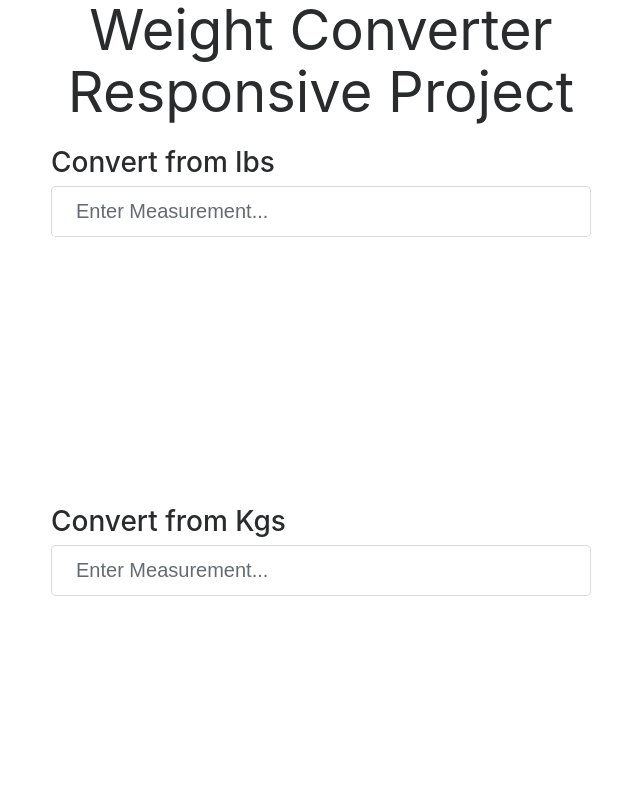
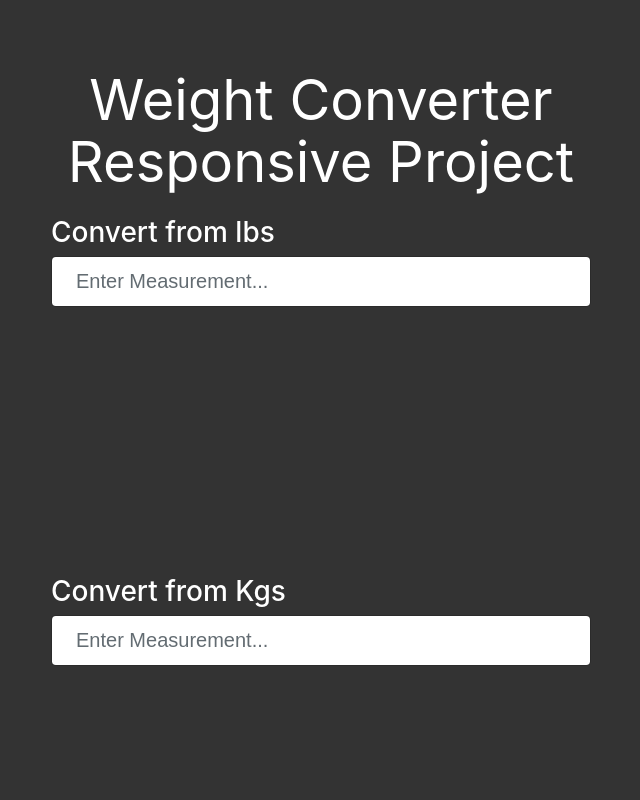
Before and after one commit to CodeLover19/MeasureConvProj, a plain HTML site: page index.html in a window 1280 px wide. Shown: the top 800 px of the page, without its empty margins (319-959 px from the left). Drawn offline with nearby package versions, Linux system fonts and the light colour scheme.

Commit message:
Update index.html

```diff
--- a/index.html
+++ b/index.html
@@ -2,13 +2,20 @@
 <!--For example: Pounds converts to Grams, Kilograms, Ounces.-->
             <!--Kilograms converts to Grams, Pounds, Ounces.-->
             <!--Ounces converts to Grams, Kilograms, Pounds.-->
-
+<!DOCTYPE html>
+<html lang="en">
 <head>
   <meta charset="UTF-8">
   <meta name="viewport" content="width=device-width, initial-scale=1.0">
   <meta http-equiv="X-UA-Compatible" content="ie=edge">
   <link rel="stylesheet" href="https://maxcdn.bootstrapcdn.com/bootstrap/4.0.0-alpha.6/css/bootstrap.min.css" integrity="sha384-rwoIResjU2yc3z8GV/NPeZWAv56rSmLldC3R/AZzGRnGxQQKnKkoFVhFQhNUwEyJ" crossorigin="anonymous">
-
+  <style>
+    body {
+      margin-top: 70px;
+      background: #333;
+      color: #fff;
+    }
+  </style>
   <title>Metric Converter Responsive Project </title>
 </head>
 <body>
```
